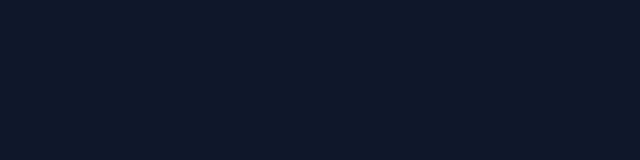
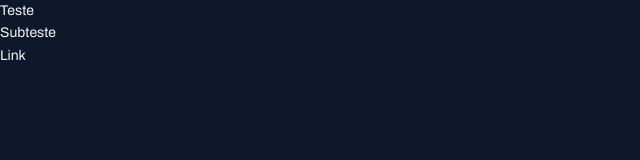
Before and after one commit to mdouracyfreire/portal-noticias, a plain HTML site: page index.html in a window 1280 px wide. Shown: the whole page, without its empty margins (0-640 px from the left). Drawn offline with Linux system fonts and the light colour scheme.

Commit message:
aplicando fontes no projeto

```diff
--- a/index.html
+++ b/index.html
@@ -1,12 +1,20 @@
 <!DOCTYPE html>
 <html lang="pt-br">
 <head>
+  <link rel="preconnect" href="https://fonts.googleapis.com">
+  <link rel="preconnect" href="https://fonts.gstatic.com" crossorigin>
+
   <meta charset="UTF-8">
   <meta name="viewport" content="width=device-width, initial-scale=1.0">
   <title>Portal de Notícias</title>
   <link rel="stylesheet" href="./styles/index.css">
+
+  <link href="https://fonts.googleapis.com/css2?family=Archivo:ital,wght@0,100..900;1,100..900&family=Vollkorn:ital,wght@0,400..900;1,400..900&display=swap" rel="stylesheet">
 </head>
+
 <body>
-
+  <h1>Teste</h1>
+  <h2>Subteste</h2>
+  <a href="#">Link</a>
 </body>
 </html>
--- a/styles/global.css
+++ b/styles/global.css
@@ -16,9 +16,32 @@
   /* TEXT */
   --text-color-primary: #F1F5F9;
   --text-color-secondary: #CBD5E1;
+
+  /* FONTS */
+  --font-family: 'Archivo', sans-serif;
+  --h1: 800 24px/135% var(--font-family);
+  --h2: 800 16px/140% var(--font-family);
+  --h3: 800 14px/140% var(--font-family);
+  --text-span: 600 14px/145% var(--font-family);
+  --text: 400 16px/140% var(--font-family);
+  --text: 400 14px/160% var(--font-family);
 }
 
 body{
+  font: var(--text);
   color: var(--text-color-primary);
   background-color: var(--bg-color);
 }
+
+a{
+  text-decoration: none;
+  color: inherit;
+}
+
+a:hover{
+  color: var(--brand-color-light);
+}
+
+h1, h2, h3{
+  font: inherit;
+}
```
